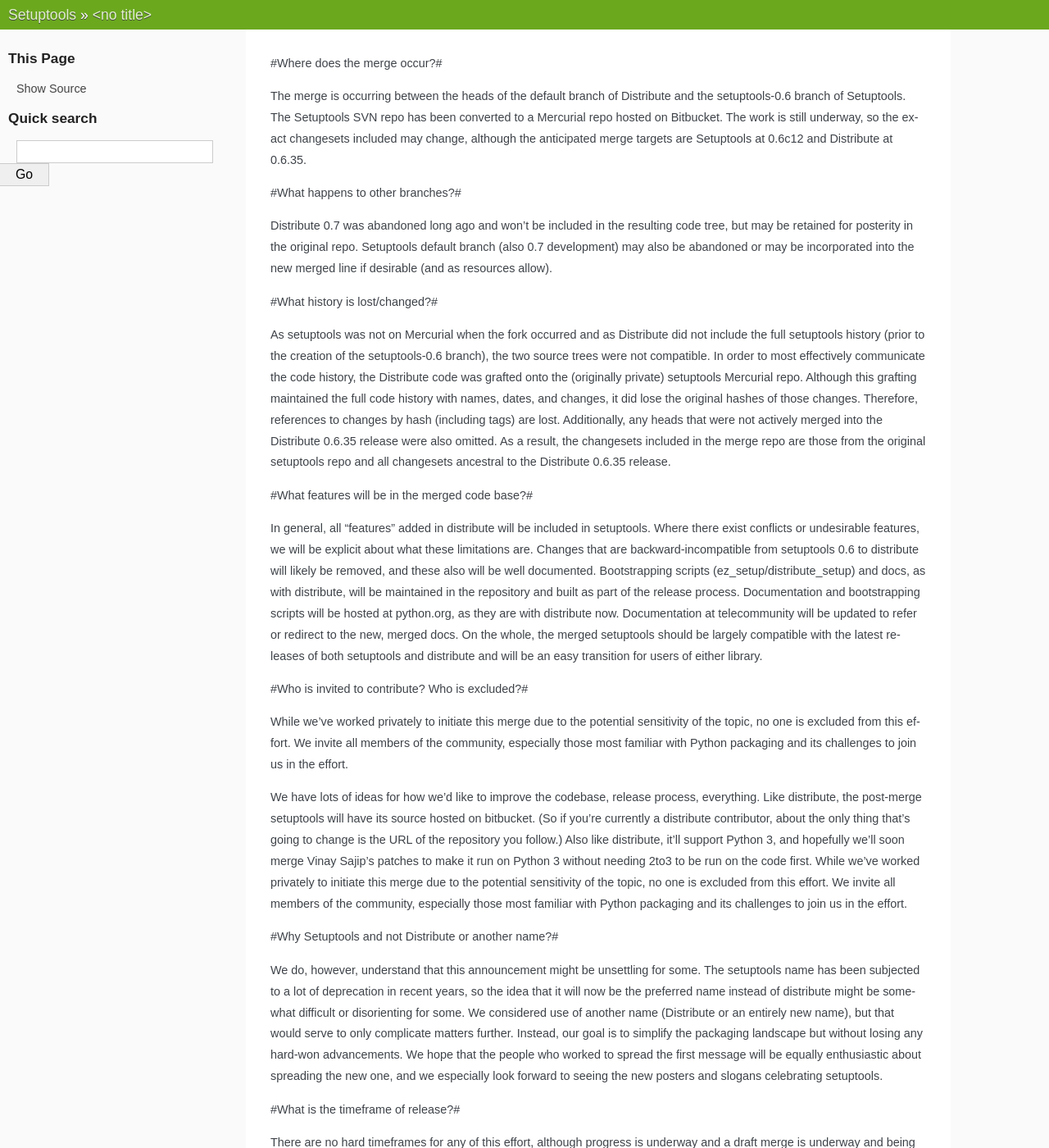
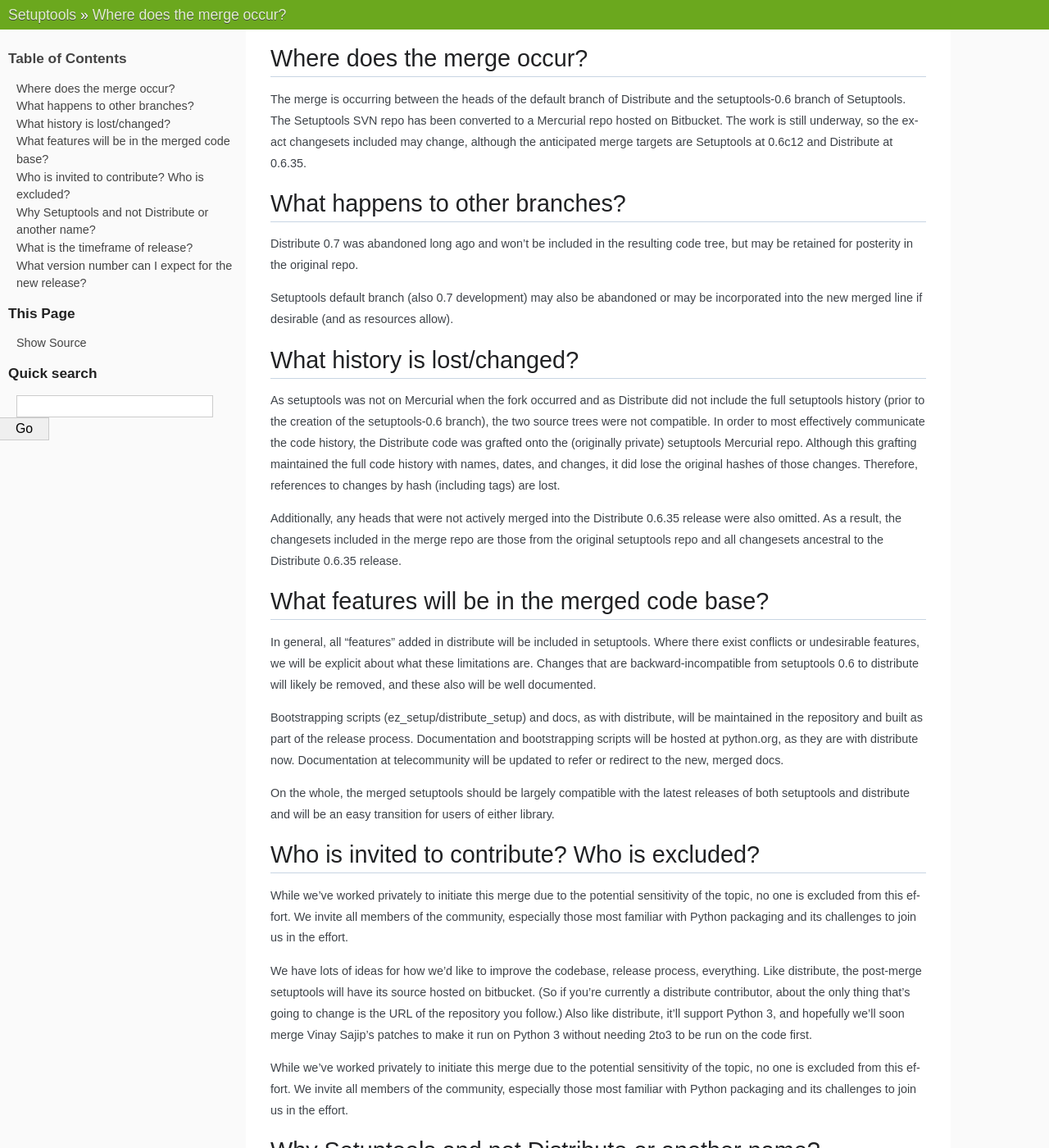
Before and after one commit to Distrotech/setuptools, a Sphinx documentation site: the page built from docs/merge-faq.txt, in a window 1280 px wide and 1400 px high. Shown: the whole window at 82% size. Built offline with Sphinx 7.4.7, drawn with Linux system fonts in a browser that asks for light colours; some of the changed lines change nothing that is shown; some of the changed text lies outside the part shown.

Commit message:
Reformatted faq for RST

```diff
--- a/docs/merge-faq.txt
+++ b/docs/merge-faq.txt
@@ -1,44 +1,53 @@
-#Where does the merge occur?#
+Where does the merge occur?
+========================================================
 
 The merge is occurring between the heads of the default branch of Distribute and the setuptools-0.6 branch of Setuptools. The Setuptools SVN repo has been converted to a Mercurial repo hosted on Bitbucket. The work is still underway, so the exact changesets included may change, although the anticipated merge targets are Setuptools at 0.6c12 and Distribute at 0.6.35.
 
-#What happens to other branches?#
+What happens to other branches?
+========================================================
 
 Distribute 0.7 was abandoned long ago and won't be included in the resulting code tree, but may be retained for posterity in the original repo.
+
 Setuptools default branch (also 0.7 development) may also be abandoned or may be incorporated into the new merged line if desirable (and as resources allow).
 
-#What history is lost/changed?#
+What history is lost/changed?
+========================================================
 
 As setuptools was not on Mercurial when the fork occurred and as Distribute did not include the full setuptools history (prior to the creation of the setuptools-0.6 branch), the two source trees were not compatible. In order to most effectively communicate the code history, the Distribute code was grafted onto the (originally private) setuptools Mercurial repo. Although this grafting maintained the full code history with names, dates, and changes, it did lose the original hashes of those changes. Therefore, references to changes by hash (including tags) are lost.
+
 Additionally, any heads that were not actively merged into the Distribute 0.6.35 release were also omitted. As a result, the changesets included in the merge repo are those from the original setuptools repo and all changesets ancestral to the Distribute 0.6.35 release.
 
-#What features will be in the merged code base?#
+What features will be in the merged code base?
+========================================================
 
 In general, all "features" added in distribute will be included in setuptools. Where there exist conflicts or undesirable features, we will be explicit about what these limitations are. Changes that are  backward-incompatible from setuptools 0.6 to distribute will likely be  removed, and these also will be well documented.
+
 Bootstrapping scripts (ez_setup/distribute_setup) and docs, as with  distribute, will be maintained in the repository and built as part of  the release process. Documentation and bootstrapping scripts will be  hosted at python.org, as they are with distribute now. Documentation at  telecommunity will be updated to refer or redirect to the new, merged  docs.
+
 On  the whole, the merged setuptools should be largely compatible with the  latest releases of both setuptools and distribute and will be an easy  transition for users of either library.
 
-#Who is invited to contribute? Who is excluded?#
+Who is invited to contribute? Who is excluded?
+========================================================
 
 While we've worked privately to initiate this merge due to the potential sensitivity of the topic, no one is excluded from this effort. We invite all members of the  community, especially those most familiar with Python packaging and its challenges to join us in the effort.
 
 We have lots of  ideas for how we'd like to improve the codebase, release process,  everything.  Like distribute, the post-merge setuptools will have its  source hosted on bitbucket.  (So if you're currently a distribute  contributor, about the only thing that's going to change is the URL of  the repository you follow.)  Also like distribute, it'll support Python  3, and hopefully we'll soon merge Vinay Sajip's patches to make it run  on Python 3 without needing 2to3 to be run on the code first.
+
 While we've worked privately to initiate this merge due to the potential sensitivity of the topic, no one is excluded from this effort. We invite all members of the community, especially those most familiar with Python packaging and its challenges to join us in the effort.
 
-#Why Setuptools and not Distribute or another name?#
+Why Setuptools and not Distribute or another name?
+========================================================
 
 We do, however,  understand that this announcement might be unsettling for some.  The  setuptools name has been subjected to a lot of deprecation in recent  years, so the idea that it will now be the preferred name instead of distribute might be somewhat difficult or disorienting for some.   We considered use of another name (Distribute or an entirely new name),  but that would serve to only complicate matters further. Instead, our goal is to simplify the packaging landscape but without losing any hard-won advancements.  We hope  that the people who worked to spread the first message will be equally  enthusiastic about spreading the new one, and we especially look forward to seeing the new posters and slogans celebrating setuptools.
 
-#What is the timeframe of release?#
+What is the timeframe of release?
+========================================================
 
 There are no hard timeframes for any of this effort, although progress is underway and a draft merge is underway and being tested privately.   As an unfunded volunteer effort, our time to put in on it is limited,  and we've both had some recent health and other challenges that have  made working on this difficult, which in part explains why we haven't met our original deadline of a completed merge before PyCon.
 
 The final Setuptools 0.7 was cut on June 1, 2013 and will be released to PyPI shortly thereafter.
 
-#What version number can I expect for the new release?#
+What version number can I expect for the new release?
+========================================================
 
 The new release will roughly follow the previous trend for setuptools and release the new release as 0.7. This number is somewhat arbitrary, but we wanted something other than 0.6 to distinguish it from its ancestor forks but not 1.0 to avoid putting too much emphasis on the release itself and to focus on merging the functionality. In the future, the project will likely adopt a versioning scheme similar to semver to convey semantic meaning about the release in the version number.
-
-#How specifically was the merge enacted?#
-
-Details about the actual merge process are included in the repository as MERGE.txt.
```
